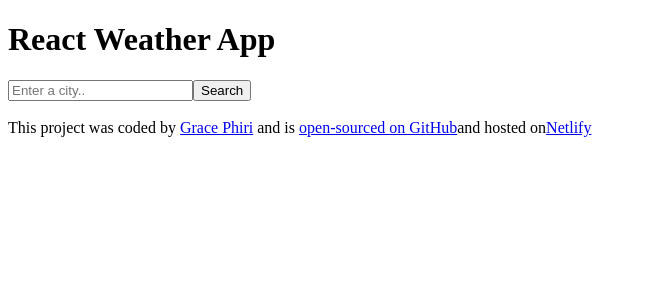
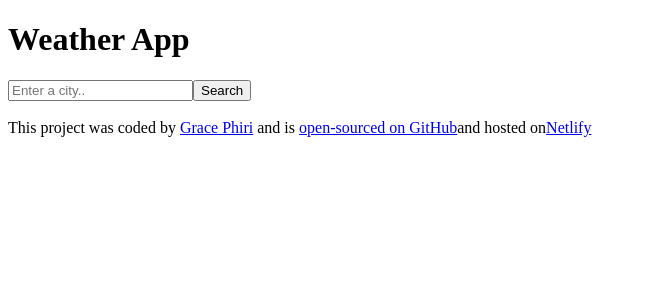
Before and after one commit to gkphiri/react-weather-app, a React (Create React App) app: page / in a window 1280 px wide. Shown: the top 300 px of the page, without its empty margins (0-646 px from the left). Built offline with nearby package versions, Linux system fonts and the light colour scheme.

Commit message:
Updated index.js

```diff
--- a/src/index.js
+++ b/src/index.js
@@ -9,7 +9,7 @@ const root = createRoot(rootElement);
 root.render(
   <StrictMode>
     <div className="App">
-      <h1>React Weather App</h1>
+      <h1>Weather App</h1>
       <WeatherSearch />
     </div>
     <br />
```
